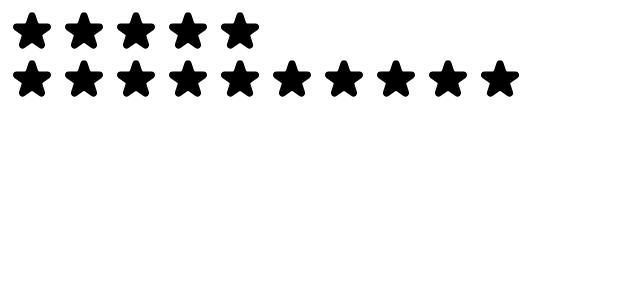
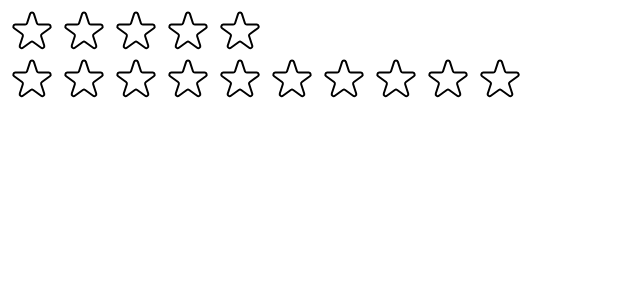
Before and after one commit to addisale27/usePopcorn, a React (Create React App) app: page / in a window 1280 px wide. Shown: the top 300 px of the page, without its empty margins (0-640 px from the left). Built offline with nearby package versions, Linux system fonts and the light colour scheme.

Commit message:
go to temp rating

```diff
--- a/src/starRating.js
+++ b/src/starRating.js
@@ -16,13 +16,18 @@ const starStyle = {
 export default function StarRating({ maxRating = 5 }) {
   const [rating, setRating] = useState(0);
   function handleOnRate(rating) {
-    setRating(rating + 1);
+    setRating(rating);
   }
+  console.log(rating);
   return (
     <div style={containerStyle}>
       <div style={ratingStyle}>
         {Array.from({ length: maxRating }, (_, i) => (
-          <Star key={i} onRate={() => handleOnRate(i)} />
+          <Star
+            key={i}
+            onRate={() => handleOnRate(i + 1)}
+            full={rating >= i + 1}
+          />
         ))}
       </div>
       <p style={textStyle}>{rating || ""}</p>
@@ -30,9 +35,11 @@ export default function StarRating({ maxRating = 5 }) {
   );
 }
 
-function Star({ onRate }) {
+function Star({ onRate, full }) {
+  console.log(full);
   return (
     <span style={starStyle} role="button" onClick={onRate}>
+      {full ? (
         <svg
           xmlns="http://www.w3.org/2000/svg"
           viewBox="0 0 20 20"
@@ -41,26 +48,7 @@ function Star({ onRate }) {
         >
           <path d="M9.049 2.927c.3-.921 1.603-.921 1.902 0l1.07 3.292a1 1 0 00.95.69h3.462c.969 0 1.371 1.24.588 1.81l-2.8 2.034a1 1 0 00-.364 1.118l1.07 3.292c.3.921-.755 1.688-1.54 1.118l-2.8-2.034a1 1 0 00-1.175 0l-2.8 2.034c-.784.57-1.838-.197-1.539-1.118l1.07-3.292a1 1 0 00-.364-1.118L2.98 8.72c-.783-.57-.38-1.81.588-1.81h3.461a1 1 0 00.951-.69l1.07-3.292z" />
         </svg>
-    </span>
-  );
-}
-/*
-FULL STAR
-
-<svg
-  xmlns="http://www.w3.org/2000/svg"
-  viewBox="0 0 20 20"
-  fill="#000"
-  stroke="#000"
->
-  <path
-    d="M9.049 2.927c.3-.921 1.603-.921 1.902 0l1.07 3.292a1 1 0 00.95.69h3.462c.969 0 1.371 1.24.588 1.81l-2.8 2.034a1 1 0 00-.364 1.118l1.07 3.292c.3.921-.755 1.688-1.54 1.118l-2.8-2.034a1 1 0 00-1.175 0l-2.8 2.034c-.784.57-1.838-.197-1.539-1.118l1.07-3.292a1 1 0 00-.364-1.118L2.98 8.72c-.783-.57-.38-1.81.588-1.81h3.461a1 1 0 00.951-.69l1.07-3.292z"
-  />
-</svg>
-
-
-EMPTY STAR
-
+      ) : (
         <svg
           xmlns="http://www.w3.org/2000/svg"
           fill="none"
@@ -74,5 +62,7 @@ EMPTY STAR
             d="M11.049 2.927c.3-.921 1.603-.921 1.902 0l1.519 4.674a1 1 0 00.95.69h4.915c.969 0 1.371 1.24.588 1.81l-3.976 2.888a1 1 0 00-.363 1.118l1.518 4.674c.3.922-.755 1.688-1.538 1.118l-3.976-2.888a1 1 0 00-1.176 0l-3.976 2.888c-.783.57-1.838-.197-1.538-1.118l1.518-4.674a1 1 0 00-.363-1.118l-3.976-2.888c-.784-.57-.38-1.81.588-1.81h4.914a1 1 0 00.951-.69l1.519-4.674z"
           />
         </svg>
-
-*/
+      )}
+    </span>
+  );
+}
```
Lines whose indentation alone changed are shown as unchanged.
